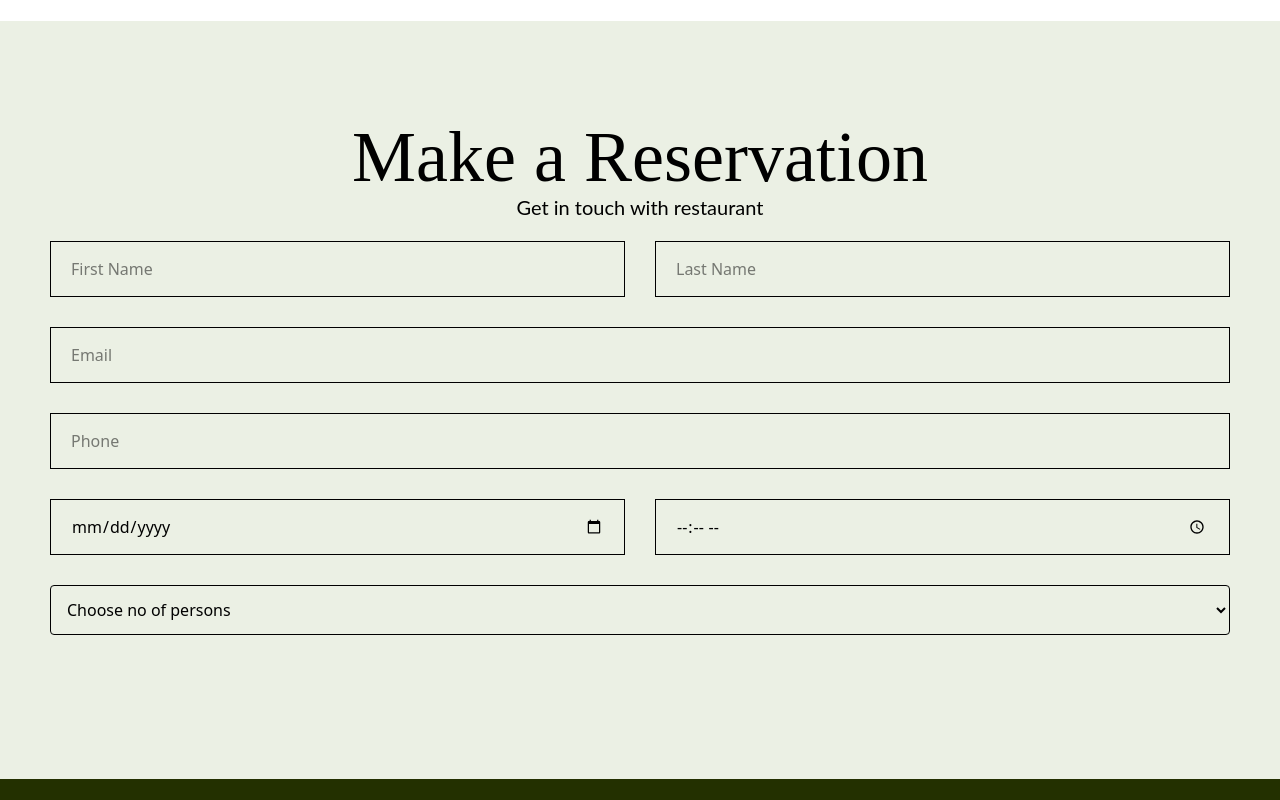
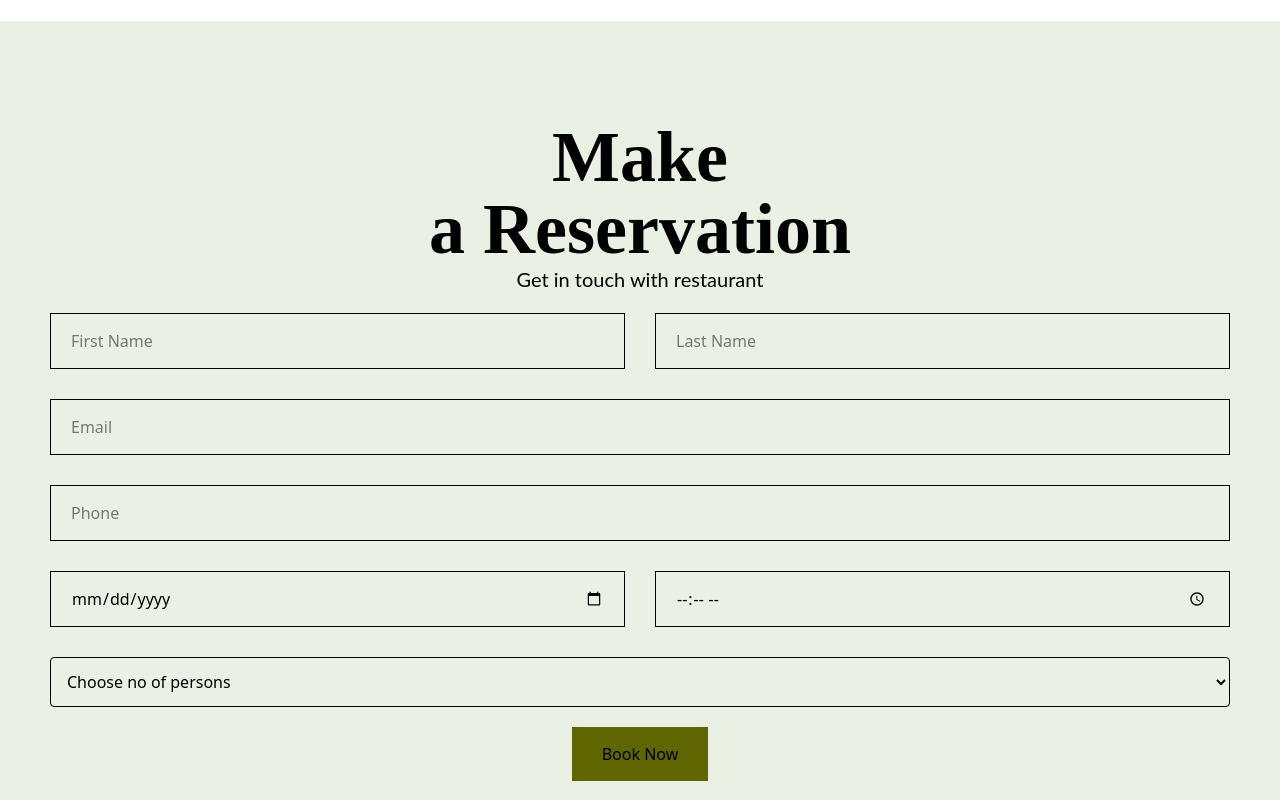
Before and after one commit to shiranlakshitha/FoodZero-React, a React (Vite) app: page /contact in a window 1280 px wide. Shown: the part 2500-3300 px from the top of the page. Built offline with nearby package versions, Linux system fonts and the light colour scheme.

Commit message:
feat: add Portfolio page and update routing; enhance Contact page layout and button

```diff
--- a/src/App.tsx
+++ b/src/App.tsx
@@ -3,6 +3,7 @@ import Home from './pages/Home.tsx'
 import { Route, Routes } from 'react-router-dom'
 import Menu from './pages/Menu.tsx'
 import Contact from './pages/Contact.tsx'
+import Portfolio from './pages/Portfolio.tsx'
 
 const App = () => {
   return (
@@ -11,6 +12,7 @@ const App = () => {
         <Route path="/" element={<Home />} />
         <Route path='/menu' element={<Menu />} />
         <Route path='/contact' element={<Contact />} />
+        <Route path='/portfolio' element={<Portfolio />} />
       </Routes>
     </>
   )
--- a/src/pages/Contact.tsx
+++ b/src/pages/Contact.tsx
@@ -83,8 +83,8 @@ const Contact = () => {
       </div>
       {/*fourth section*/}
       <div className="px-[50px] flex flex-col py-[100px] gap-5 bg-[#EBF0E4]">
-        <div className="text-center">
-          <h1 className="font-rufina text-7xl">Make a Reservation</h1>
+        <div className="text-center flex justify-center items-center flex-col w-full mx-auto">
+          <h1 className="font-rufina font-bold text-4xl sm:text-5xl md:text-7xl">Make <br /> a Reservation</h1>
           <p className="font-lato text-xl">Get in touch with restaurant</p>
         </div>
         <div className="flex flex-col gap-[30px]">
@@ -116,8 +116,8 @@ const Contact = () => {
             </div>
           </div>
         </div>
-        <div>
-          <button></button>
+        <div className="flex justify-center items-center mx-auto px-[30px] py-[15px] bg-[#5E6600]">
+          <button>Book Now</button>
         </div>
       </div>
       {/*fifth section*/}
--- /dev/null
+++ b/src/pages/Portfolio.tsx
@@ -0,0 +1,25 @@
+
+import assets from '../assets/assets'
+import Navbar from '../components/Navbar'
+
+const Portfolio = () => {
+  return (
+    <>
+       <div className="relative w-full  h-screen">
+        <div className="absolute top-0 left-0 w-full z-50">
+          <Navbar />
+        </div>
+        <div className="absolute inset-0 z-10">
+          <img className="w-full h-full object-cover" src={assets.menucover} alt="" />
+        </div>
+        <div className="absolute inset-0 z-20 bg-black/50 "></div>
+        <div className="md:px-[100px] px-[25px]  relative flex flex-col h-full items-start justify-center z-50">
+          <h1 className="md:text-8xl text-7xl w-full md:max-w-[400px] text-white font-rufina">View our new menu</h1>
+          <p className="mt-[15px] text-2xl text-white font-lato">The freshest ingredients for you every day</p>
+        </div>
+      </div>
+    </>
+  )
+}
+
+export default Portfolio
```
Also changed, not shown: src/assets/Image.png (deleted), src/assets/portfolio.png (added).
